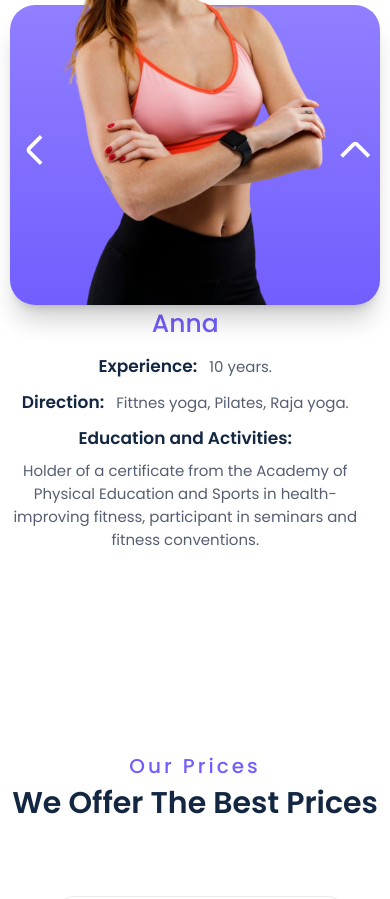
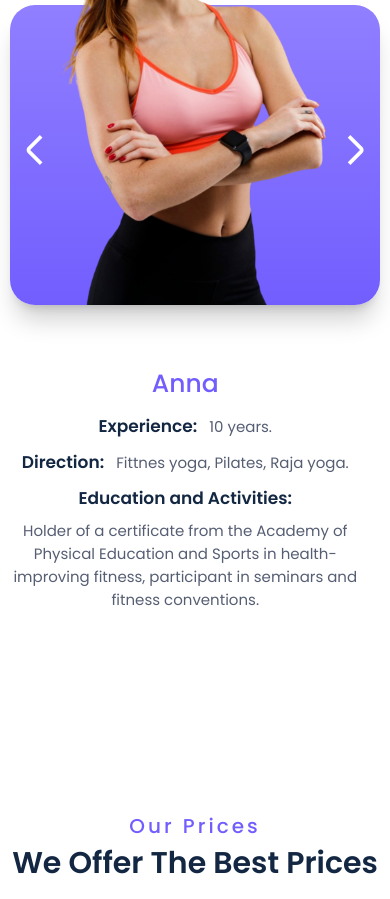
Before and after one commit to Valerij-Hering/yoga, a React (Create React App) app: page / in a window 390 px wide. Shown: the part 5240-6139 px from the top of the page. Built offline with nearby package versions, Linux system fonts and the light colour scheme; a web font is replaced by a local one.

Commit message:
Add files via upload

```diff
--- a/src/App.css
+++ b/src/App.css
@@ -1300,6 +1300,10 @@ margin-bottom: 300px;
     margin: 0 auto;
   }
 
+  .trainer-info {
+    margin-top: 60px;
+  }
+
   .container-trainer {
     margin-top: 160px;
   }
--- a/src/Carousel.js
+++ b/src/Carousel.js
@@ -37,13 +37,13 @@ function Carousel() {
           <div className="tr-fon">
             <img className="trainer-img"  src={`${image}.png`} alt="trainer"/>
           </div>
-          <button className="trainer-btn" onClick={nextTrainer}><i className="fi fi-bs-angle-up"></i></button>
+          <button className="trainer-btn" onClick={nextTrainer}><i className="fi fi-bs-angle-right"></i></button>
           </div>
 
           <div className="tr-fon2" data-aos="fade-up" data-aos-duration="1500">
           <button className="trainer-btn-phone" onClick={previousTrainer}><i className="fi fi-bs-angle-left"></i></button>
             <img className="trainer-img"  src={`${image}.png`} alt="trainer"/>
-            <button className="trainer-btn-phone" onClick={nextTrainer}><i className="fi fi-bs-angle-up"></i></button>
+            <button className="trainer-btn-phone" onClick={nextTrainer}><i className="fi fi-bs-angle-right"></i></button>
           </div>
 
         <div>
```
